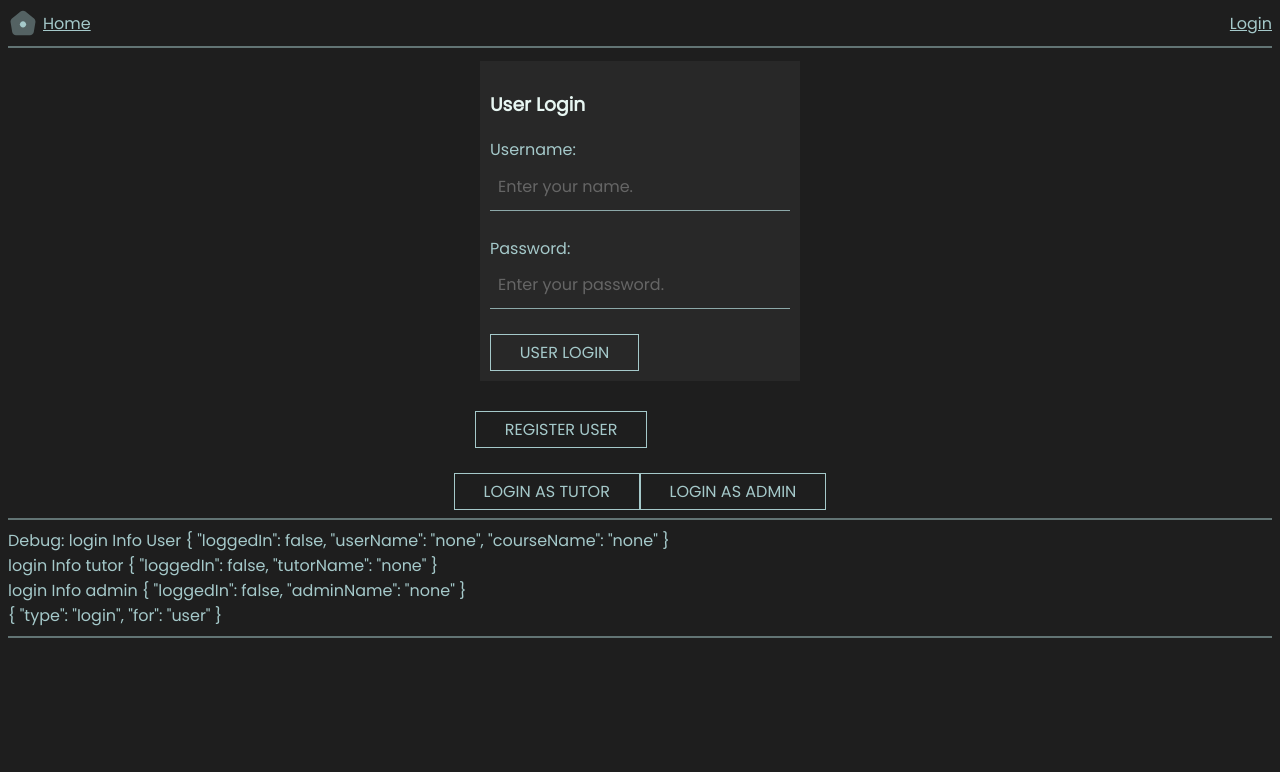
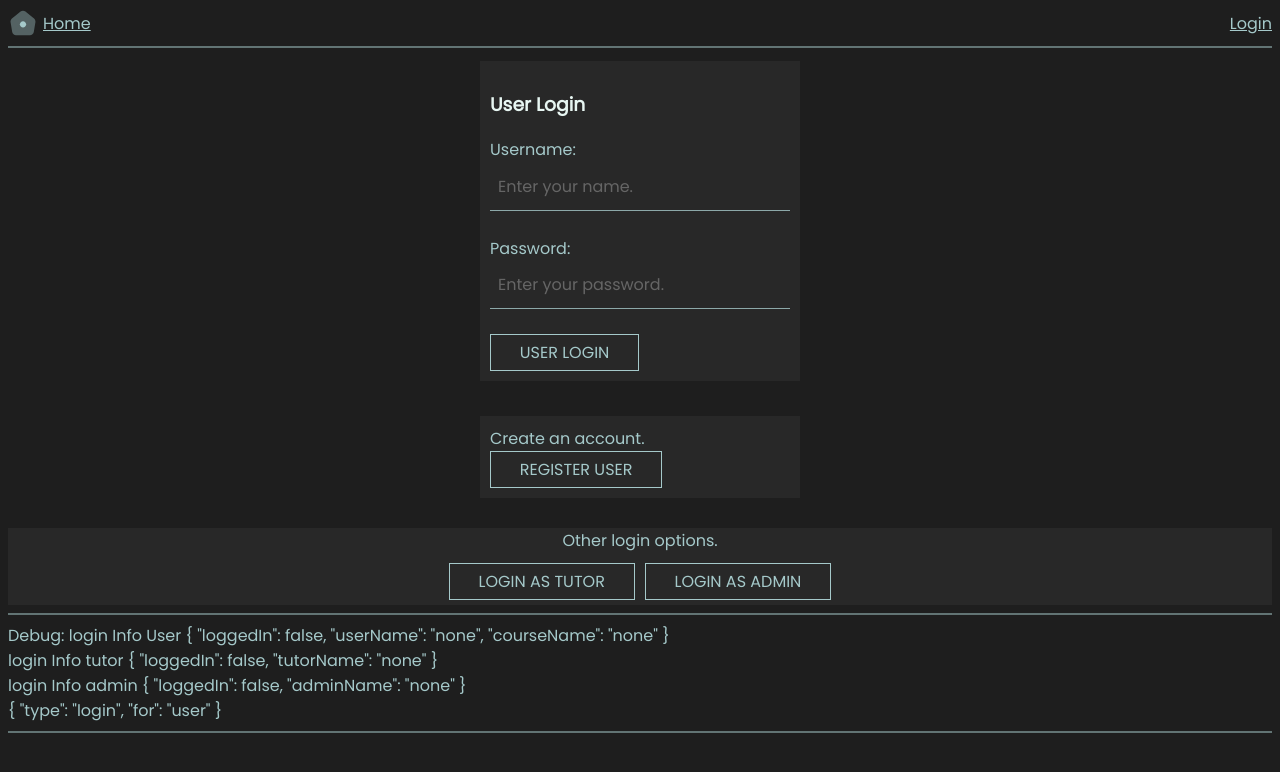
Before and after one commit to emeraldahp/capstoneFYND-himanshu, a Vue app in the folder courseApp/: page /loginview in a window 1280 px wide. Shown: the top 772 px of the page. Built offline with nearby package versions, Linux system fonts and the light colour scheme.

Commit message:
login faormatting, sepr, custon error page

```diff
--- a/courseApp/src/assets/main.css
+++ b/courseApp/src/assets/main.css
@@ -1,6 +1,14 @@
 @import url('https://fonts.googleapis.com/css2?family=Poppins&display=swap');
 
+@keyframes fadeIn {
+    0% { opacity: 0; }
+    100% { opacity: 1; }
+}
 
+@keyframes fadeInBG {
+    0% { opacity: 0; }
+    100% { opacity: 0.5; }
+}
 
 body {
 
--- a/courseApp/src/components/AskQuestion.vue
+++ b/courseApp/src/components/AskQuestion.vue
@@ -37,13 +37,13 @@ export default {
 <template>
     <div class="ask-question-container">
         <div class="ask-question-form">
-            <h4>Ask Question:</h4> <br>
+            <h4>Ask Question</h4> <br>
             <div>
-                Question Name: <br>
+                Question Name <br>
                 <input type="text" v-model="this.questionData.questionName"> <br> <br>
             </div>
             <div>
-                Question Description: <br>
+                Question Description <br>
                 <input type="text" v-model="this.questionData.questionDesc"> <br> <br>
             </div>
             <button @click="postQuestion">Submit</button>
--- a/courseApp/src/views/CourseView.vue
+++ b/courseApp/src/views/CourseView.vue
@@ -24,7 +24,10 @@ export default {
         <div v-if="askQuestionToggle==true" class="bg-fade"></div>
         <div class="ask-question-comp" v-if="askQuestionToggle==true">
             <ask-question/>
-            <div class="ask-question-comp-closebtn"><button  v-if="askQuestionToggle==true" @click="askQuestionToggle=false">Close</button></div>
+            <div class="ask-question-comp-sepr" ></div>
+            <div class="ask-question-comp-closebtn">
+                <button  v-if="askQuestionToggle==true" @click="askQuestionToggle=false">Close</button>
+            </div>
         </div>
 
     </div>
@@ -55,6 +58,7 @@ export default {
     background-color: black;
     opacity: 0.5;
     z-index: 5;
+    animation: fadeInBG .5s;
 }
 
 .ask-question-comp {
@@ -71,9 +75,13 @@ export default {
 }
 
 
-@keyframes fadeIn {
-  0% { opacity: 0; }
-  100% { opacity: 1; }
+.ask-question-comp-sepr {
+    display: flex;
+    flex-direction: column;
+    place-items: center;
+    width: 400px;
+    background-color: var(--theme-color3);
+    padding-bottom: 2px;
 }
 
 .ask-question-comp-closebtn {
@@ -82,7 +90,8 @@ export default {
     place-items: center;
     width: 400px;
     background-color: var(--theme-color2);
-    padding-bottom: 10px;
+    padding: 10px 0px 10px 0px;
 }
 
+
 </style>
--- a/courseApp/src/views/LoginView.vue
+++ b/courseApp/src/views/LoginView.vue
@@ -26,14 +26,22 @@ export default {
         <div class="login-container">
             <div v-if="this.control.type=='login'">
                 <login-comp :loginType="this.control.for"></login-comp> <br>
+                <div class="login-reg-btn-item">
+                    Create an account. <br>
                     <button @click="this.control.type='register'">Register {{ this.control.for }}</button>
+                </div>
             </div>
             <div v-if="this.control.type=='register'">
                 <register-comp :registerType="this.control.for"></register-comp> <br>
+                <div class="login-reg-btn-item">
+                    Already have an account?<br>
                     <button @click="this.control.type='login'">Login {{ this.control.for }}</button>
                 </div>
             </div>
+        </div>
         <br>
+        <div class="login-options-container">
+            <div>Other login options.</div>
             <div class="login-options">
                 <div v-if="this.control.for == 'user' || this.control.for == 'admin'">
                     <button @click="this.control.for = 'tutor'; this.control.type ='login'">Login as Tutor</button>
@@ -43,6 +51,7 @@ export default {
                 </div>
                 <div v-if="this.control.for == 'tutor' || this.control.for == 'admin'">
                     <button @click="this.control.for = 'user'; this.control.type ='login'">Login as User</button>
+                </div>
             </div>
         </div>
     </div>
@@ -58,13 +67,29 @@ export default {
 </template>
 
 <style>
+
+.login-options-container {
+    display: flex;
+    flex-direction: column;
+    place-items: center;
+    background-color: var(--theme-color2);
+    gap: 5px;
+}
 .login-options {
     display:flex ;
     flex-direction: row;
     justify-content: center;
+    gap: 10px;
+    padding: 5px;
 }
 .login-container {
     display:flex;
     justify-content: center;
+    animation: fadeIn 1s;
+}
+.login-reg-btn-item {
+    background-color: var(--theme-color2);
+    padding: 10px 10px 10px 10px;
+    margin: 5px;
 }
 </style>
```
Also changed, not shown: 2 other files (tests, documents, lock files or other folders). Lines whose indentation alone changed are shown as unchanged.
